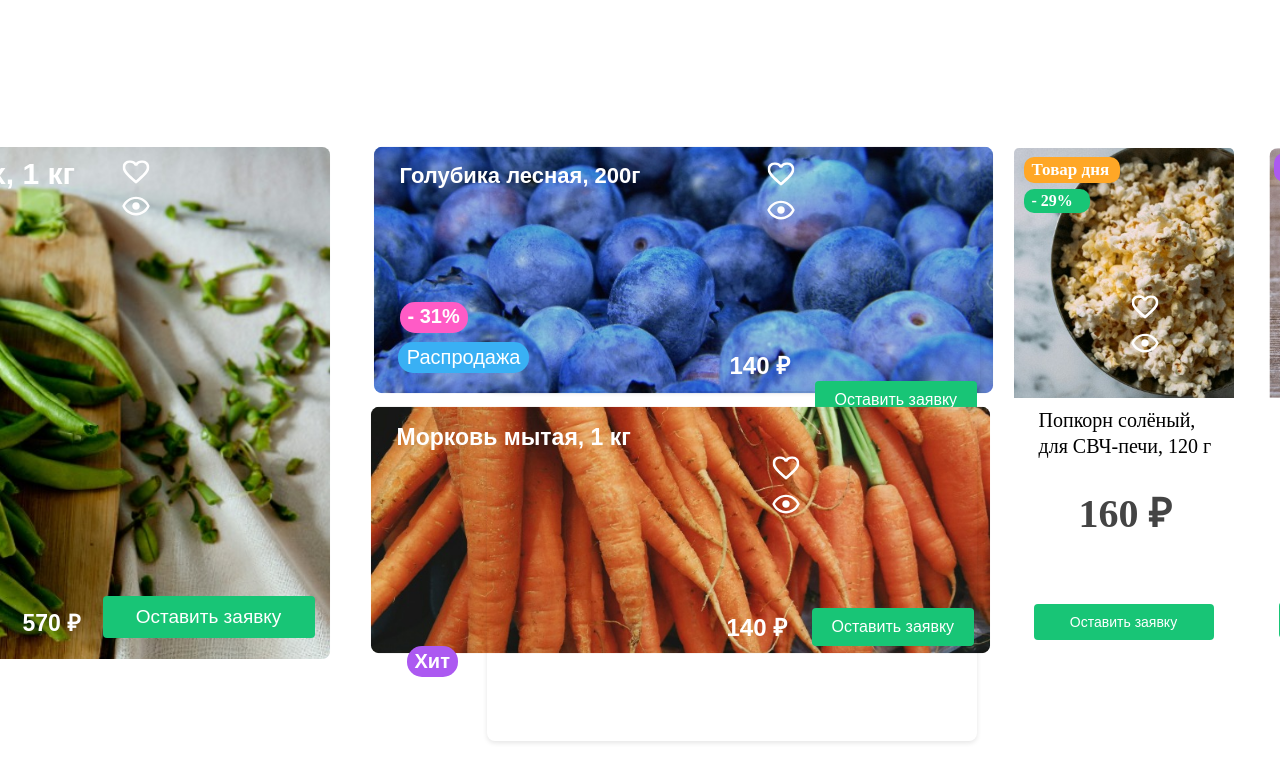
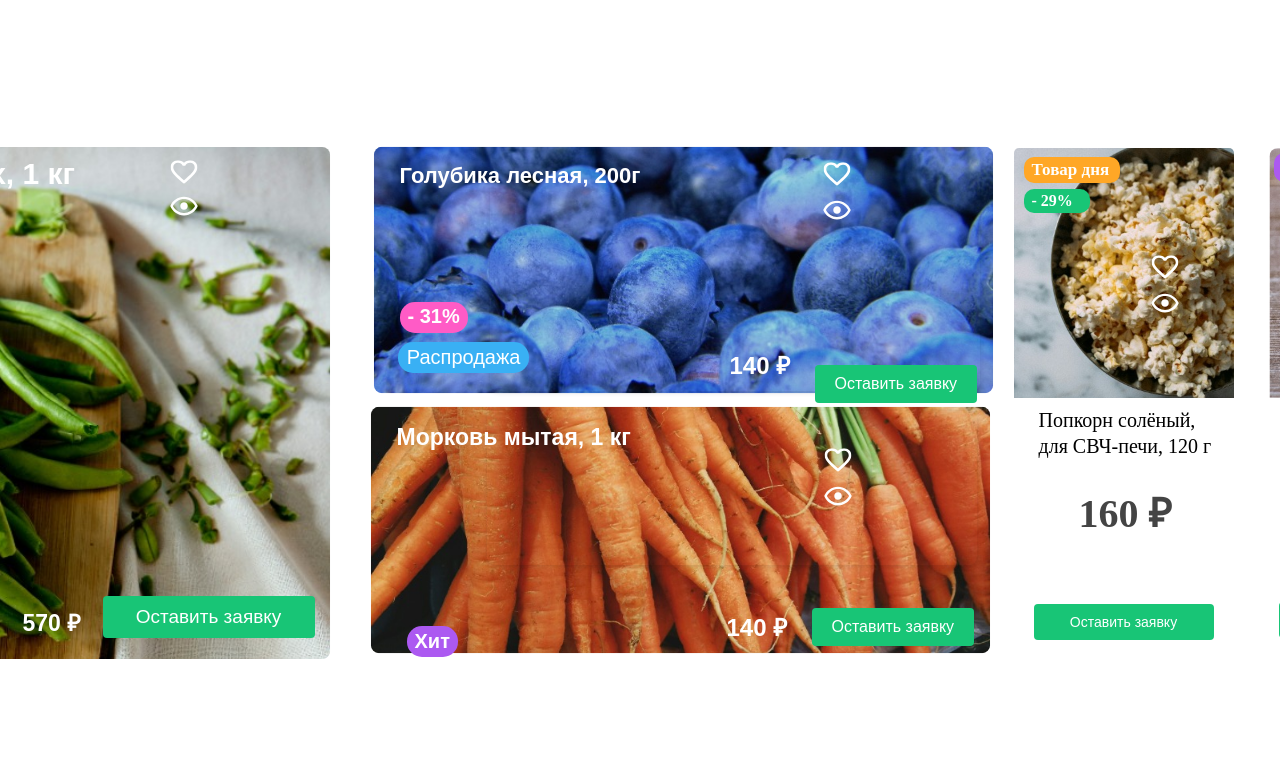
Before and after one commit to il061-rgb/ro, a plain HTML site: page src/page2/index.html in a window 1280 px wide. Shown: the part 764-1545 px from the top of the page. Drawn offline with Linux system fonts and the light colour scheme.

Commit message:
Исправление ошибок

```diff
--- a/src/page2/style.css
+++ b/src/page2/style.css
@@ -132,7 +132,7 @@ head , body{
   z-index: 10;
   color: white;
   top: -280px;
-  left: 31vh;
+  left: 37vh;
 }
 
 
@@ -266,7 +266,7 @@ head , body{
   .container-heart_eyes2{
    position: relative;
    top: -80px;
-   left: 32vh;
+   left: 39vh;
   }
 
   .container-eyes2{
@@ -334,7 +334,7 @@ head , body{
     left: 20px;
     position: relative;
     margin-left: 285px;
-    top: -5vh;
+    top: -7vh;
     transition: all 0.3s;
   }
 
@@ -371,6 +371,7 @@ head , body{
 .product-card3 {
     font-family: Arial, sans-serif;
     width: 450px;
+    height: 114px;
     border-radius: 8px;
     padding: 20px;
     box-shadow: 0 2px 5px rgba(0,0,0,0.1);
@@ -391,8 +392,8 @@ head , body{
 
   .container-heart_eyes3{
     position: relative;
-    top: -6vh;
-    left: 33vh;
+    top: -7vh;
+    left: 39.5vh;
   }
 
   .container-eyes3{
@@ -416,7 +417,7 @@ head , body{
     font-size: 20px;
     font-weight: bold;
     position: relative;
-    top: 110px;
+    top: 90px;
     margin-left: -100px;
   }
 
@@ -533,8 +534,8 @@ head , body{
 
   .container-heart_eyes4{
     position: relative;
-    top: -26.5vh;
-    left: 12vh;
+    top: -31.5vh;
+    left: 14.5vh;
   }
 
   .container-eyes4{
@@ -568,8 +569,8 @@ head , body{
 
 .container-heart_eyes5{
   position: relative;
-  top: -18vh;
-  left: 10vh;
+  top: -21.5vh;
+  left: 12vh;
 }
 
 .container-eyes5{
```
